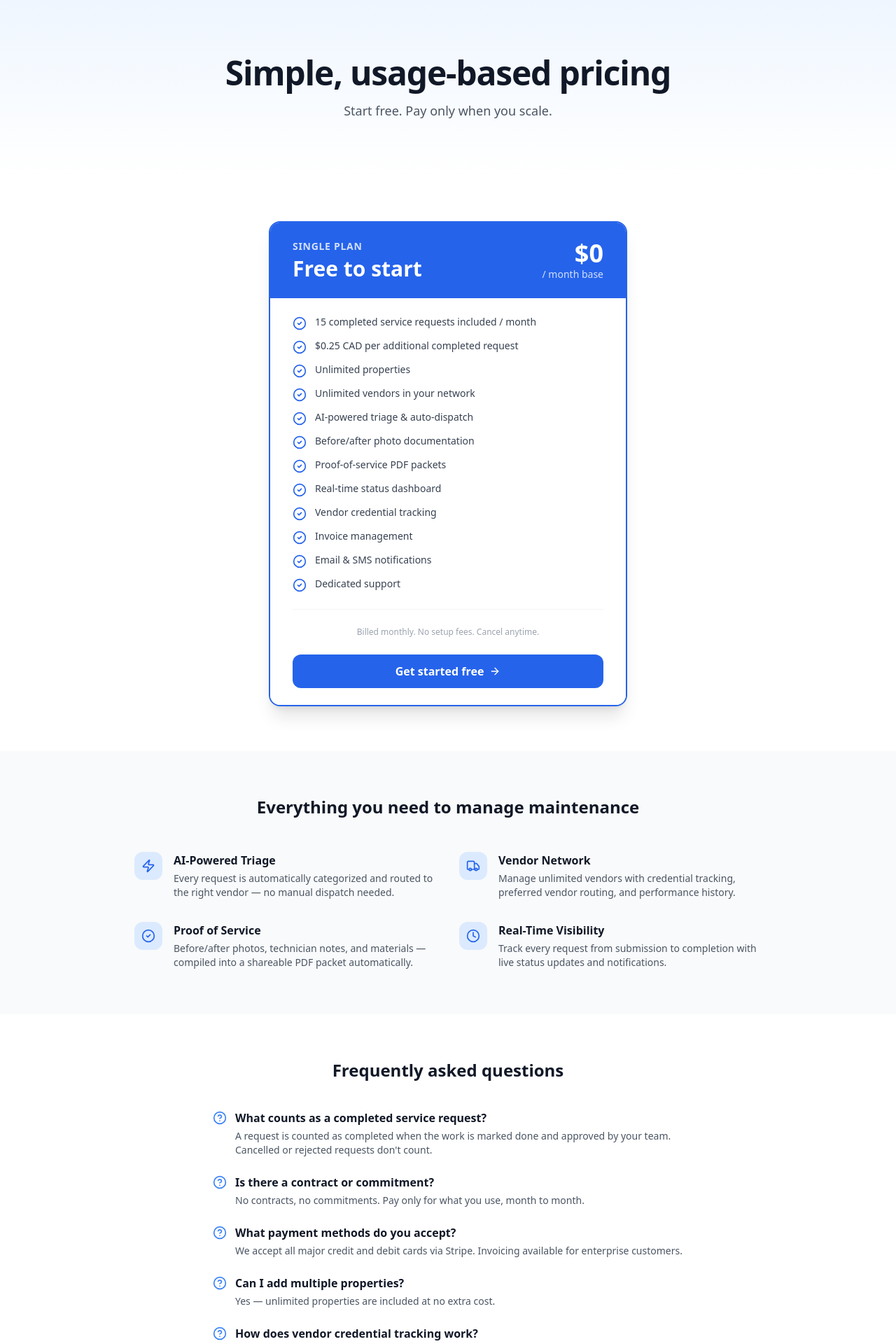
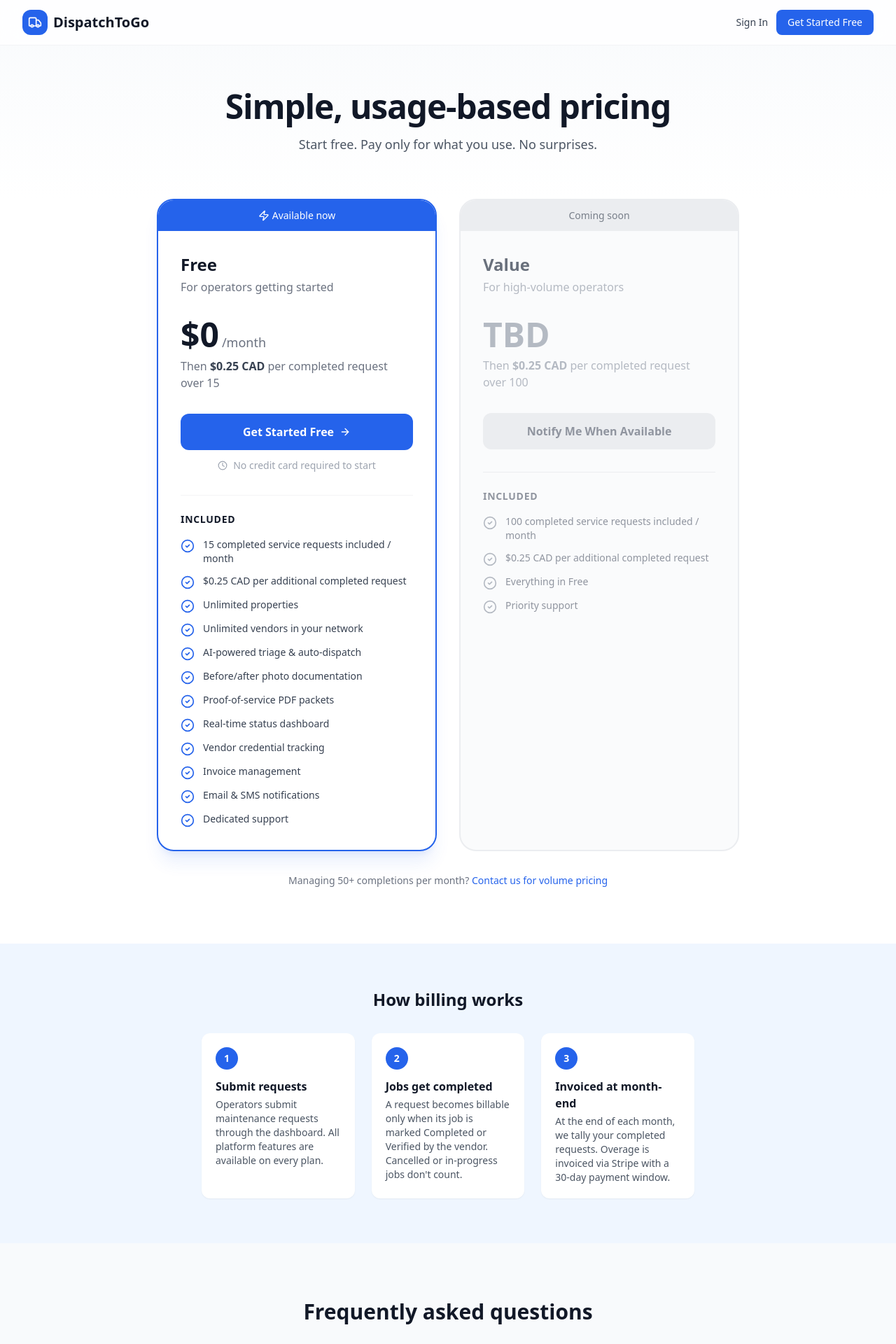
Before and after one commit to olegrumiancev/dispatchtogo, a Next.js app: page /pricing in a window 1280 px wide. Shown: the top 1920 px of the page at 70% size. Built offline with nearby package versions, Linux system fonts and the light colour scheme.

Commit message:
fix: update page.tsx with correct version

```diff
--- a/src/app/(marketing)/pricing/page.tsx
+++ b/src/app/(marketing)/pricing/page.tsx
@@ -23,188 +23,292 @@ const FREE_FEATURES = [
   "Dedicated support",
 ];
 
-const VALUE_ADDS = [
+const VALUE_FEATURES = [
+  "100 completed service requests included / month",
+  "$0.25 CAD per additional completed request",
+  "Everything in Free",
+  "Priority support",
+];
+
+const faqs = [
   {
-    icon: Zap,
-    title: "AI-Powered Triage",
-    description:
-      "Every request is automatically categorized and routed to the right vendor — no manual dispatch needed.",
+    q: "What counts as a billable completed request?",
+    a: "A request is billable when the associated job reaches Completed or Verified status — meaning the vendor has finished the work. Cancelled, declined, or in-progress jobs do not count.",
   },
   {
-    icon: Truck,
-    title: "Vendor Network",
-    description:
-      "Manage unlimited vendors with credential tracking, preferred vendor routing, and performance history.",
+    q: "When am I charged?",
+    a: "At the end of each calendar month, we tally your completed requests. If you're over your plan's included amount, you'll receive a Stripe invoice for the overage. You have 30 days to pay.",
   },
   {
-    icon: CheckCircle2,
-    title: "Proof of Service",
-    description:
-      "Before/after photos, technician notes, and materials — compiled into a shareable PDF packet automatically.",
+    q: "Can I add more properties?",
+    a: "Yes. Both plans include unlimited properties at no extra cost.",
   },
   {
-    icon: Clock,
-    title: "Real-Time Visibility",
-    description:
-      "Track every request from submission to completion with live status updates and notifications.",
+    q: "Is there a contract or commitment?",
+    a: "No long-term contracts. The Free tier is always free for up to 15 completions per month. Charges only apply when you go over.",
+  },
+  {
+    q: "Do vendors pay anything?",
+    a: "No. Vendors use DispatchToGo for free. Only operators (the ones submitting requests) are billed for platform usage.",
+  },
+  {
+    q: "What's the Value plan?",
+    a: "The Value plan is coming soon. It includes 100 completed requests per month — ideal for high-volume operators. Sign up on Free today and we'll notify you when Value launches.",
   },
 ];
 
-const FAQS = [
-  {
-    q: "What counts as a completed service request?",
-    a: "A request is counted as completed when the work is marked done and approved by your team. Cancelled or rejected requests don't count.",
-  },
-  {
-    q: "Is there a contract or commitment?",
-    a: "No contracts, no commitments. Pay only for what you use, month to month.",
-  },
-  {
-    q: "What payment methods do you accept?",
-    a: "We accept all major credit and debit cards via Stripe. Invoicing available for enterprise customers.",
-  },
-  {
-    q: "Can I add multiple properties?",
-    a: "Yes — unlimited properties are included at no extra cost.",
-  },
-  {
-    q: "How does vendor credential tracking work?",
-    a: "Upload insurance certificates, licenses, and other docs for each vendor. DispatchToGo tracks expiry dates and alerts you before anything lapses.",
-  },
-  {
-    q: "Is there a free trial?",
-    a: "Your first 15 completed requests each month are always free — no trial period needed. Start using it today.",
-  },
-];
+function NavBar() {
+  return (
+    <nav className="fixed top-0 left-0 right-0 z-50 bg-white/80 backdrop-blur-md border-b border-gray-100">
+      <div className="max-w-7xl mx-auto px-4 sm:px-6 lg:px-8 h-16 flex items-center justify-between">
+        <Link href="/" className="flex items-center gap-2">
+          <div className="w-9 h-9 bg-blue-600 rounded-xl flex items-center justify-center">
+            <Truck className="w-5 h-5 text-white" />
+          </div>
+          <span className="text-xl font-bold text-gray-900">DispatchToGo</span>
+        </Link>
+        <div className="flex items-center gap-3">
+          <Link
+            href="/app/login"
+            className="text-sm font-medium text-gray-700 hover:text-gray-900 transition-colors"
+          >
+            Sign In
+          </Link>
+          <Link
+            href="/app/register"
+            className="text-sm font-medium bg-blue-600 text-white px-4 py-2 rounded-lg hover:bg-blue-700 transition-colors"
+          >
+            Get Started Free
+          </Link>
+        </div>
+      </div>
+    </nav>
+  );
+}
 
 export default function PricingPage() {
   return (
-    <main className="min-h-screen bg-white">
+    <div className="min-h-screen bg-white">
+      <NavBar />
+
       {/* Hero */}
-      <section className="bg-gradient-to-b from-blue-50 to-white py-20 px-4">
-        <div className="max-w-3xl mx-auto text-center">
-          <h1 className="text-4xl sm:text-5xl font-extrabold text-gray-900 tracking-tight">
+      <section className="pt-32 pb-16 bg-gradient-to-b from-slate-50 to-white">
+        <div className="max-w-4xl mx-auto px-4 sm:px-6 lg:px-8 text-center">
+          <h1 className="text-4xl sm:text-5xl font-bold text-gray-900 tracking-tight">
             Simple, usage-based pricing
           </h1>
-          <p className="mt-4 text-lg text-gray-600 max-w-xl mx-auto">
-            Start free. Pay only when you scale.
+          <p className="mt-4 text-lg text-gray-600 max-w-2xl mx-auto">
+            Start free. Pay only for what you use. No surprises.
           </p>
         </div>
       </section>
 
-      {/* Pricing card */}
-      <section className="py-16 px-4">
-        <div className="max-w-lg mx-auto">
-          <div className="rounded-2xl border-2 border-blue-600 shadow-xl overflow-hidden">
-            {/* Header */}
-            <div className="bg-blue-600 px-8 py-6 text-white">
-              <div className="flex items-center justify-between">
-                <div>
-                  <p className="text-sm font-semibold uppercase tracking-wider opacity-80">
-                    Single Plan
+      {/* Pricing cards */}
+      <section className="pb-20">
+        <div className="max-w-4xl mx-auto px-4 sm:px-6 lg:px-8">
+          <div className="grid sm:grid-cols-2 gap-8">
+
+            {/* Free plan */}
+            <div className="bg-white rounded-3xl border-2 border-blue-600 shadow-xl shadow-blue-600/10 overflow-hidden flex flex-col">
+              <div className="bg-blue-600 text-white text-center py-3 text-sm font-medium">
+                <Zap className="w-4 h-4 inline-block mr-1 -mt-0.5" />
+                Available now
+              </div>
+              <div className="p-8 flex flex-col flex-1">
+                <h2 className="text-2xl font-bold text-gray-900">Free</h2>
+                <p className="text-gray-500 mt-1">For operators getting started</p>
+
+                <div className="mt-8">
+                  <div className="flex items-baseline gap-1">
+                    <span className="text-5xl font-bold text-gray-900">$0</span>
+                    <span className="text-gray-500 text-lg">/month</span>
+                  </div>
+                  <p className="text-gray-500 mt-2">
+                    Then{" "}
+                    <span className="font-semibold text-gray-700">$0.25 CAD</span>
+                    {" "}per completed request over 15
                   </p>
-                  <h2 className="text-3xl font-extrabold mt-1">Free to start</h2>
                 </div>
-                <div className="text-right">
-                  <p className="text-4xl font-extrabold">$0</p>
-                  <p className="text-sm opacity-80">/ month base</p>
+
+                <Link
+                  href="/app/register"
+                  className="mt-8 w-full inline-flex items-center justify-center gap-2 bg-blue-600 text-white text-base font-semibold px-6 py-3.5 rounded-xl hover:bg-blue-700 transition-colors"
+                >
+                  Get Started Free
+                  <ArrowRight className="w-4 h-4" />
+                </Link>
+
+                <div className="flex items-center justify-center gap-2 mt-3 text-sm text-gray-400">
+                  <Clock className="w-3.5 h-3.5" /> No credit card required to start
+                </div>
+
+                <div className="mt-8 border-t border-gray-100 pt-6">
+                  <h3 className="text-sm font-semibold text-gray-900 uppercase tracking-wider mb-4">
+                    Included
+                  </h3>
+                  <ul className="space-y-3">
+                    {FREE_FEATURES.map((item) => (
+                      <li key={item} className="flex items-start gap-3">
+                        <CheckCircle2 className="w-5 h-5 text-blue-600 flex-shrink-0 mt-0.5" />
+                        <span className="text-sm text-gray-700">{item}</span>
+                      </li>
+                    ))}
+                  </ul>
                 </div>
               </div>
             </div>
 
-            {/* Features */}
-            <div className="bg-white px-8 py-6">
-              <ul className="space-y-3">
-                {FREE_FEATURES.map((feature) => (
-                  <li key={feature} className="flex items-start gap-3">
-                    <CheckCircle2 className="w-5 h-5 text-blue-600 flex-shrink-0 mt-0.5" />
-                    <span className="text-gray-700 text-sm">{feature}</span>
-                  </li>
-                ))}
-              </ul>
+            {/* Value plan — coming soon */}
+            <div className="bg-gray-50 rounded-3xl border-2 border-gray-200 overflow-hidden flex flex-col opacity-75">
+              <div className="bg-gray-200 text-gray-600 text-center py-3 text-sm font-medium">
+                Coming soon
+              </div>
+              <div className="p-8 flex flex-col flex-1">
+                <h2 className="text-2xl font-bold text-gray-700">Value</h2>
+                <p className="text-gray-400 mt-1">For high-volume operators</p>
 
-              <div className="mt-6 pt-6 border-t border-gray-100">
-                <p className="text-xs text-gray-400 text-center">
-                  Billed monthly. No setup fees. Cancel anytime.
-                </p>
-              </div>
+                <div className="mt-8">
+                  <div className="flex items-baseline gap-1">
+                    <span className="text-5xl font-bold text-gray-400">TBD</span>
+                  </div>
+                  <p className="text-gray-400 mt-2">
+                    Then{" "}
+                    <span className="font-semibold">$0.25 CAD</span>
+                    {" "}per completed request over 100
+                  </p>
+                </div>
 
-              <div className="mt-6">
-                <Link
-                  href="/app/register"
-                  className="flex items-center justify-center gap-2 w-full bg-blue-600 hover:bg-blue-700 text-white font-semibold py-3 px-6 rounded-xl transition-colors"
-                >
-                  Get started free
-                  <ArrowRight className="w-4 h-4" />
-                </Link>
+                <div className="mt-8 inline-flex items-center justify-center w-full bg-gray-200 text-gray-500 text-base font-semibold px-6 py-3.5 rounded-xl cursor-not-allowed">
+                  Notify Me When Available
+                </div>
+
+                <div className="mt-8 border-t border-gray-200 pt-6">
+                  <h3 className="text-sm font-semibold text-gray-500 uppercase tracking-wider mb-4">
+                    Included
+                  </h3>
+                  <ul className="space-y-3">
+                    {VALUE_FEATURES.map((item) => (
+                      <li key={item} className="flex items-start gap-3">
+                        <CheckCircle2 className="w-5 h-5 text-gray-400 flex-shrink-0 mt-0.5" />
+                        <span className="text-sm text-gray-500">{item}</span>
+                      </li>
+                    ))}
+                  </ul>
+                </div>
               </div>
             </div>
+
           </div>
+
+          {/* Volume note */}
+          <p className="text-center text-sm text-gray-500 mt-8">
+            Managing 50+ completions per month?{" "}
+            <a
+              href="mailto:oleg@dispatchtogo.com"
+              className="text-blue-600 hover:text-blue-700 font-medium"
+            >
+              Contact us for volume pricing
+            </a>
+          </p>
         </div>
       </section>
 
-      {/* Value adds */}
-      <section className="py-16 px-4 bg-gray-50">
-        <div className="max-w-4xl mx-auto">
-          <h2 className="text-2xl font-bold text-gray-900 text-center mb-12">
-            Everything you need to manage maintenance
-          </h2>
-          <div className="grid sm:grid-cols-2 gap-8">
-            {VALUE_ADDS.map(({ icon: Icon, title, description }) => (
-              <div key={title} className="flex items-start gap-4">
-                <div className="flex-shrink-0 w-10 h-10 bg-blue-100 rounded-xl flex items-center justify-center">
-                  <Icon className="w-5 h-5 text-blue-600" />
+      {/* How billing works */}
+      <section className="py-16 bg-blue-50">
+        <div className="max-w-3xl mx-auto px-4 sm:px-6 lg:px-8 text-center">
+          <h2 className="text-2xl font-bold text-gray-900 mb-4">How billing works</h2>
+          <div className="grid sm:grid-cols-3 gap-6 text-left mt-8">
+            {[
+              {
+                step: "1",
+                title: "Submit requests",
+                body: "Operators submit maintenance requests through the dashboard. All platform features are available on every plan.",
+              },
+              {
+                step: "2",
+                title: "Jobs get completed",
+                body: "A request becomes billable only when its job is marked Completed or Verified by the vendor. Cancelled or in-progress jobs don't count.",
+              },
+              {
+                step: "3",
+                title: "Invoiced at month-end",
+                body: "At the end of each month, we tally your completed requests. Overage is invoiced via Stripe with a 30-day payment window.",
+              },
+            ].map((s) => (
+              <div key={s.step} className="bg-white rounded-xl p-5 shadow-sm">
+                <div className="w-8 h-8 bg-blue-600 text-white rounded-full flex items-center justify-center text-sm font-bold mb-3">
+                  {s.step}
                 </div>
-                <div>
-                  <h3 className="font-semibold text-gray-900">{title}</h3>
-                  <p className="text-sm text-gray-600 mt-1">{description}</p>
-                </div>
+                <h3 className="font-semibold text-gray-900 mb-1">{s.title}</h3>
+                <p className="text-sm text-gray-600">{s.body}</p>
               </div>
             ))}
           </div>
         </div>
       </section>
 
-      {/* FAQs */}
-      <section className="py-16 px-4">
-        <div className="max-w-2xl mx-auto">
-          <h2 className="text-2xl font-bold text-gray-900 text-center mb-10">
-            Frequently asked questions
-          </h2>
+      {/* FAQ */}
+      <section className="py-20 bg-slate-50">
+        <div className="max-w-3xl mx-auto px-4 sm:px-6 lg:px-8">
+          <div className="text-center mb-12">
+            <h2 className="text-3xl font-bold text-gray-900">
+              Frequently asked questions
+            </h2>
+          </div>
           <div className="space-y-6">
-            {FAQS.map(({ q, a }) => (
-              <div key={q}>
-                <div className="flex items-start gap-3">
-                  <HelpCircle className="w-5 h-5 text-blue-500 flex-shrink-0 mt-0.5" />
-                  <div>
-                    <p className="font-semibold text-gray-900">{q}</p>
-                    <p className="text-sm text-gray-600 mt-1">{a}</p>
-                  </div>
-                </div>
+            {faqs.map((faq) => (
+              <div key={faq.q} className="bg-white rounded-xl p-6 shadow-sm">
+                <h3 className="font-semibold text-gray-900 flex items-start gap-2">
+                  <HelpCircle className="w-5 h-5 text-blue-600 flex-shrink-0 mt-0.5" />
+                  {faq.q}
+                </h3>
+                <p className="mt-2 text-gray-600 ml-7">{faq.a}</p>
               </div>
             ))}
           </div>
         </div>
       </section>
 
-      {/* CTA */}
-      <section className="py-16 px-4 bg-blue-600">
-        <div className="max-w-2xl mx-auto text-center">
-          <h2 className="text-2xl font-bold text-white">
-            Ready to streamline your maintenance operations?
-          </h2>
-          <p className="mt-3 text-blue-100">
-            Join property managers who trust DispatchToGo to handle their service requests.
-          </p>
-          <Link
-            href="/app/register"
-            className="mt-6 inline-flex items-center gap-2 bg-white text-blue-600 font-semibold py-3 px-8 rounded-xl hover:bg-blue-50 transition-colors"
-          >
-            Start for free
-            <ArrowRight className="w-4 h-4" />
-          </Link>
+      {/* Footer */}
+      <footer className="bg-gray-900 text-gray-400 py-12">
+        <div className="max-w-7xl mx-auto px-4 sm:px-6 lg:px-8">
+          <div className="flex flex-col md:flex-row items-center justify-between gap-6">
+            <div className="flex items-center gap-2">
+              <div className="w-8 h-8 bg-blue-600 rounded-lg flex items-center justify-center">
+                <Truck className="w-4 h-4 text-white" />
+              </div>
+              <span className="text-white font-semibold">DispatchToGo</span>
+            </div>
+            <div className="flex items-center gap-6 text-sm">
+              <Link href="/" className="hover:text-white transition-colors">
+                Home
+              </Link>
+              <Link href="/app/login" className="hover:text-white transition-colors">
+                Sign In
+              </Link>
+              <Link href="/app/register" className="hover:text-white transition-colors">
+                Register
+              </Link>
+            </div>
+            <p className="text-sm">
+              &copy; {new Date().getFullYear()} DispatchToGo. Cornwall &amp; SDG, Ontario.
+            </p>
+          </div>
         </div>
-      </section>
-    </main>
+      </footer>
+    </div>
   );
 }
+
+const included = [
+  "Unlimited properties",
+  "Unlimited vendors in your network",
+  "AI-powered triage & auto-dispatch",
+  "Before/after photo documentation",
+  "Proof-of-service PDF packets",
+  "Real-time status dashboard",
+  "Vendor credential tracking",
+  "Invoice management",
+  "Email & SMS notifications",
+  "Dedicated support",
+];
```
